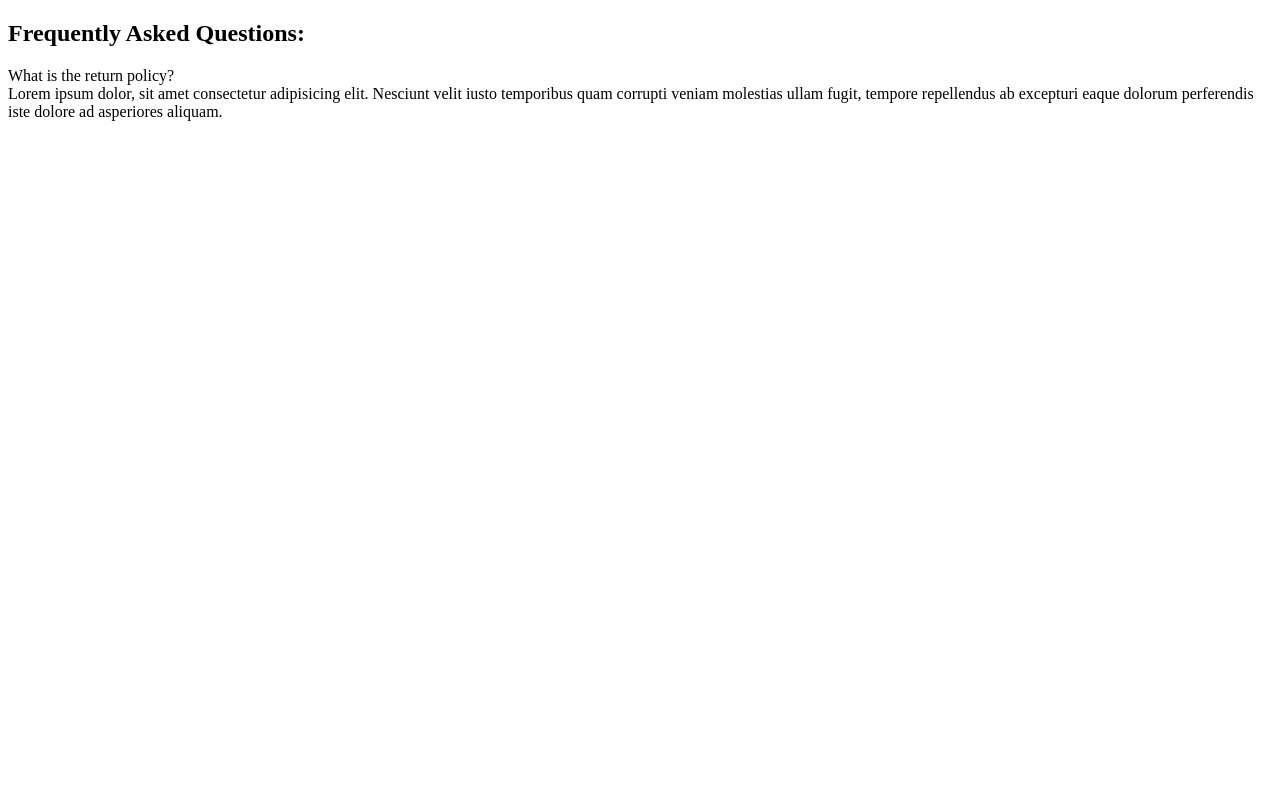
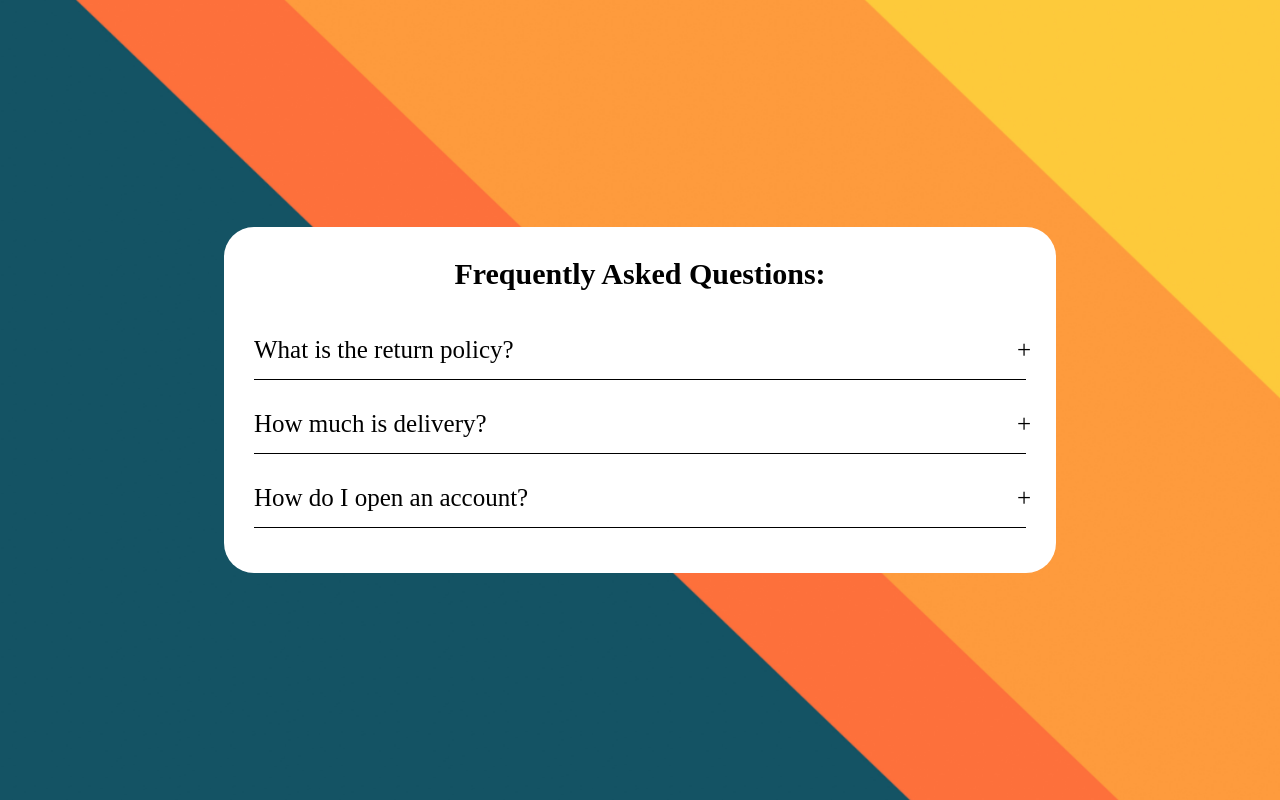
Before and after one commit to kbot-sa/Accordian, a plain HTML site: page index.html in a window 1280 px wide. Drawn offline with Linux system fonts and the light colour scheme.

Commit message:
added styling

```diff
--- a/app.js
+++ b/app.js
@@ -0,0 +1,5 @@
+let answer = document.querySelector('.answer');
+
+answer.addEventListener('click', function() {
+    answer.style.display = 'block';
+})
--- a/index.html
+++ b/index.html
@@ -4,11 +4,12 @@
     <meta charset="UTF-8">
     <meta name="viewport" content="width=device-width, initial-scale=1.0">
     <title>Accordian</title>
+    <link rel="stylesheet" href="styles.css">
 </head>
 <body>
 
     <div class="accordian">
-        <h2 id="accordian-title">Frequently Asked Questions:</h2>
+        <h2 class="accordian-title">Frequently Asked Questions:</h2>
 
         <div class="content-container">
 
@@ -18,6 +19,27 @@
             <div class="answer">
                 Lorem ipsum dolor, sit amet consectetur adipisicing elit. Nesciunt velit iusto temporibus quam corrupti veniam molestias ullam fugit, tempore repellendus ab excepturi eaque dolorum perferendis iste dolore ad asperiores aliquam.
             </div>
+
+
+        <div class="content-container">
+
+            <div class="question">
+                How much is delivery?
+            </div>
+            <div class="answer">
+                Lorem ipsum dolor, sit amet consectetur adipisicing elit. Nesciunt velit iusto temporibus quam corrupti veniam molestias ullam fugit, tempore repellendus ab excepturi eaque dolorum perferendis iste dolore ad asperiores aliquam.
+            </div>
+
+        <div class="content-container">
+
+            <div class="question">
+                How do I open an account?
+            </div>
+            <div class="answer">
+                Lorem ipsum dolor, sit amet consectetur adipisicing elit. Nesciunt velit iusto temporibus quam corrupti veniam molestias ullam fugit, tempore repellendus ab excepturi eaque dolorum perferendis iste dolore ad asperiores aliquam.
+            </div>
+
+
         </div>
     </div>
 </body>
--- a/styles.css
+++ b/styles.css
@@ -0,0 +1,55 @@
+* {
+    box-sizing: border-box;
+    padding: 0;
+    border: 0;
+    margin: 0;
+}
+
+body {
+    background: url(img/FAQbackground.jpg) no-repeat center center/cover;
+    height: 100vh;
+    display: flex;
+    justify-content: center;
+    align-items: center;
+}
+
+.accordian {
+    width: 65%;
+    background-color: #fff;
+    padding: 30px;
+    border-radius: 30px;
+}
+
+.accordian .accordian-title {
+    font-size: 30px;
+    font-weight: 900;
+    margin-bottom: 30px;
+    text-align: center;
+}
+
+.accordian .content-container .question {
+    padding: 15px 0px;
+    font-size: 25px;
+    border-bottom: 1px solid black;
+    cursor: pointer;
+
+    position: relative;
+}
+
+.accordian .content-container .question::after {
+    content: '+';
+
+    position: absolute;
+    right: -5px;
+}
+
+.accordian .content-container .answer {
+    padding-top: 15px;
+    font-size: 22px;
+    line-height: 1.5;
+    width: 100%;
+
+    height: 0px;
+    overflow: hidden;
+    transition: .5s;
+}
```
Also changed, not shown: img/FAQbackground.jpg (added).
